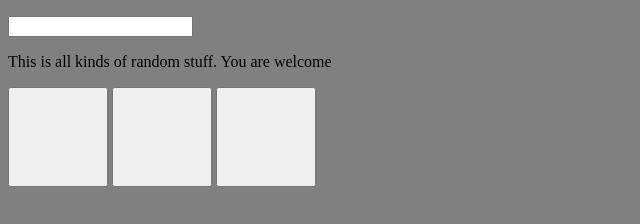
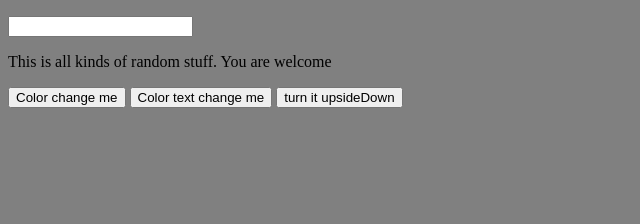
Before and after one commit to GAWDILessonRepos/StoryofCircus, a plain HTML site: page index.html in a window 1280 px wide. Shown: the whole page, without its empty margins (0-640 px from the left). Drawn offline with nearby package versions, Linux system fonts and the light colour scheme.

Commit message:
formatting buttons

```diff
--- a/index.html
+++ b/index.html
@@ -11,9 +11,9 @@
   <input id='myInput'>
   </form>
   <p>This is all kinds of random stuff. You are welcome</p>
-  <button class="btn btn-lg" id='change_color' value='Color change me'></button>
-  <button class="btn btn-lg" id='change_text' value='Color text change me'></button>
-  <button class="btn btn-lg" id='upsideDown' value='turn it upsideDown'></button>
+  <button class="btn btn-default btn-lg" id='change_color'>Color change me</button>
+  <button class="btn btn-default btn-lg" id='change_text'>Color text change me</button>
+  <button class="btn btn-default btn-lg" id='upsideDown'>turn it upsideDown</button>
 <script src="http://ajax.googleapis.com/ajax/libs/jquery/1.11.2/jquery.min.js"></script>
 <script src="main.js" type="text/javascript"></script>
 </body>
--- a/style.css
+++ b/style.css
@@ -1,7 +1,3 @@
 body{
   background-color: gray;
 }
-button{
-  width: 100px;
-  height: 100px;
-}
```
